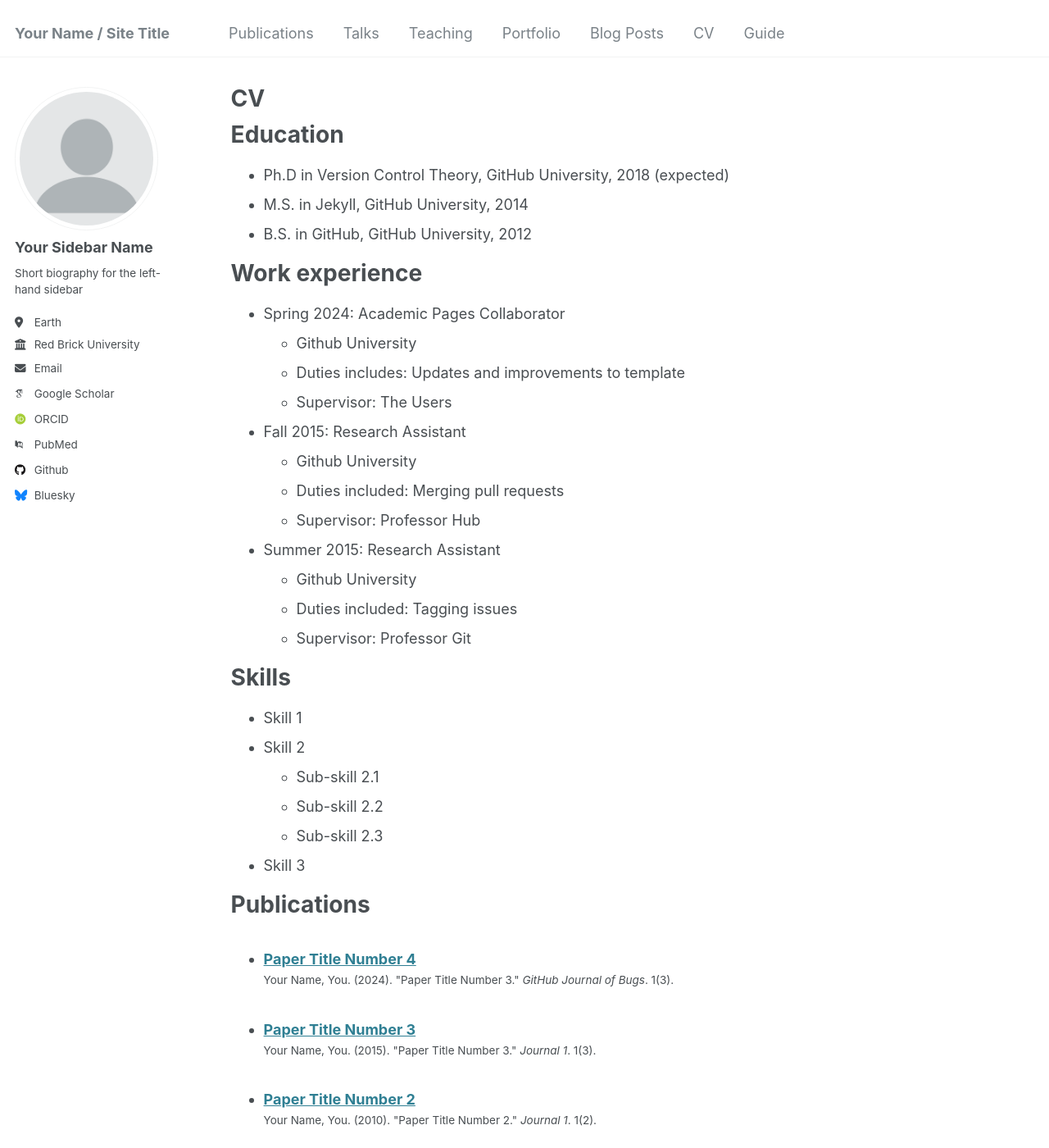
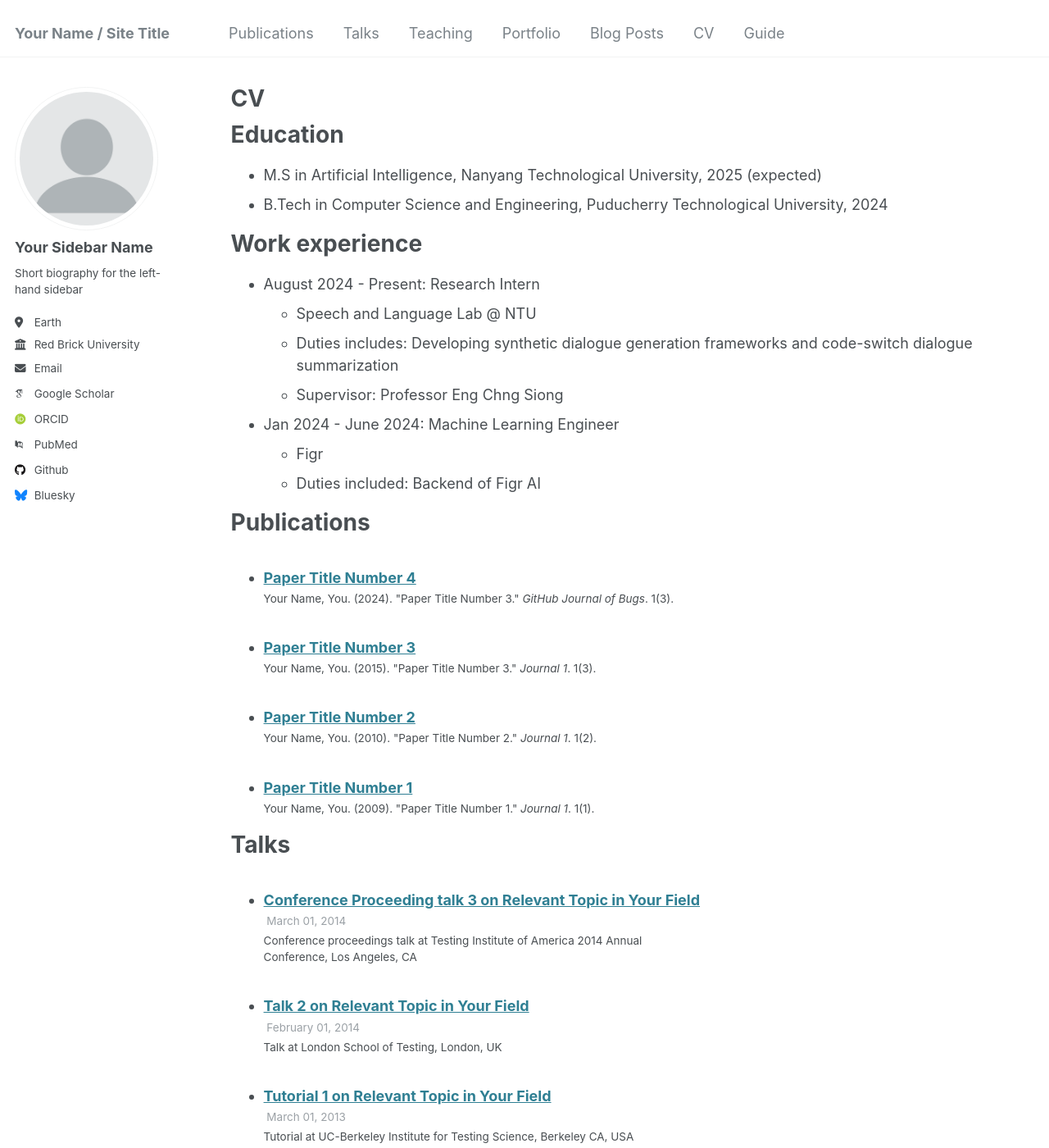
Before and after one commit to SkAndMl/skandml.github.io, a Jekyll site: the page built from _pages/cv.md, in a window 1280 px wide and 1400 px high. Shown: the whole window at 82% size. Built offline with Jekyll 4.4.1, drawn with Linux system fonts in a browser that asks for light colours; some web fonts are replaced; some of the changed text lies outside the part shown.

```diff
--- a/_pages/cv.md
+++ b/_pages/cv.md
@@ -11,35 +11,20 @@ redirect_from:
 
 Education
 ======
-* Ph.D in Version Control Theory, GitHub University, 2018 (expected)
-* M.S. in Jekyll, GitHub University, 2014
-* B.S. in GitHub, GitHub University, 2012
+* M.S in Artificial Intelligence, Nanyang Technological University, 2025 (expected)
+* B.Tech in Computer Science and Engineering, Puducherry Technological University, 2024
 
 Work experience
 ======
-* Spring 2024: Academic Pages Collaborator
-  * Github University
-  * Duties includes: Updates and improvements to template
-  * Supervisor: The Users
+* August 2024 - Present: Research Intern
+  * Speech and Language Lab @ NTU
+  * Duties includes: Developing synthetic dialogue generation frameworks and code-switch dialogue summarization
+  * Supervisor: Professor Eng Chng Siong
 
-* Fall 2015: Research Assistant
-  * Github University
-  * Duties included: Merging pull requests
-  * Supervisor: Professor Hub
+* Jan 2024 - June 2024: Machine Learning Engineer
+  * Figr
+  * Duties included: Backend of Figr AI
 
-* Summer 2015: Research Assistant
-  * Github University
-  * Duties included: Tagging issues
-  * Supervisor: Professor Git
-
-Skills
-======
-* Skill 1
-* Skill 2
-  * Sub-skill 2.1
-  * Sub-skill 2.2
-  * Sub-skill 2.3
-* Skill 3
 
 Publications
 ======
@@ -61,4 +46,4 @@ Teaching
 
 Service and leadership
 ======
-* Currently signed in to 43 different slack teams
+* Reviewer for COLING'25, 3rd DAI Workshop @ AAAI'25
```
Also changed, not shown: _pages/about.md (+32 -36 lines).
